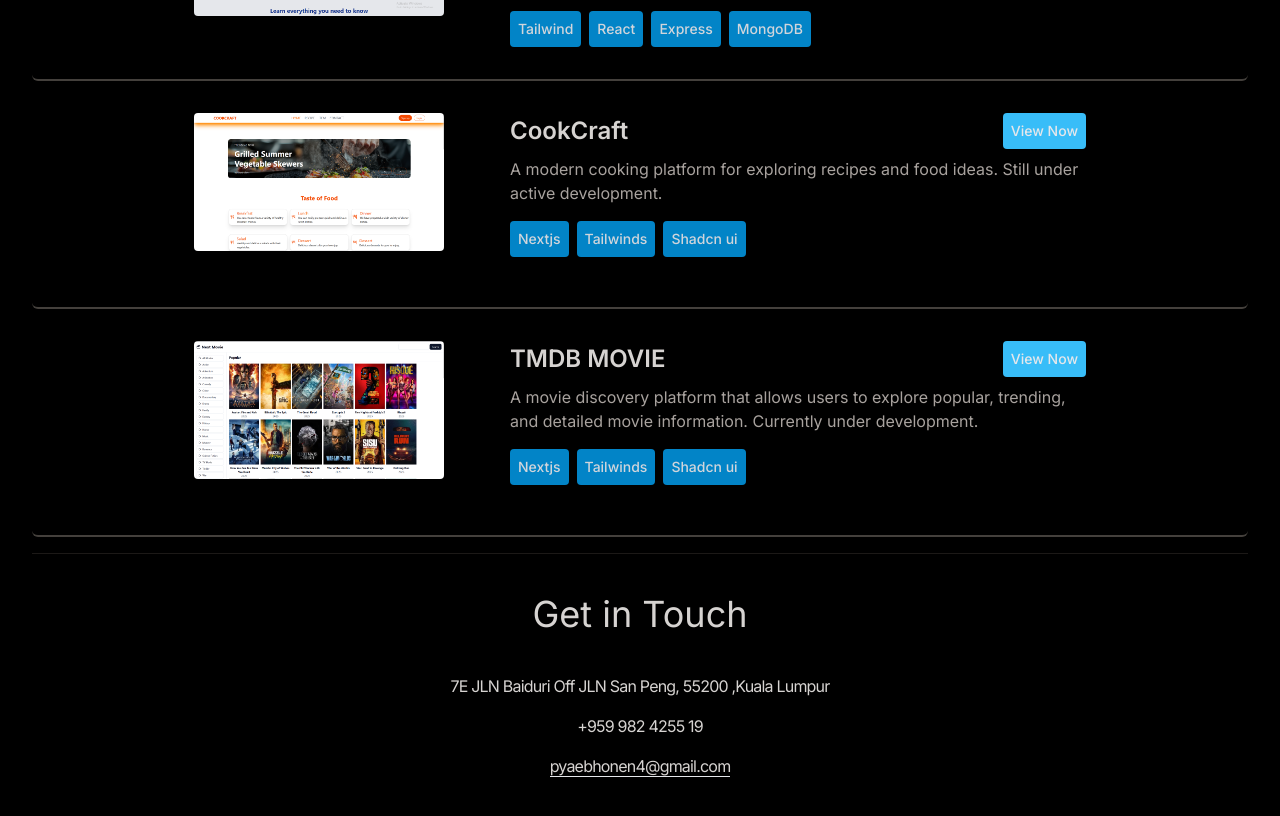
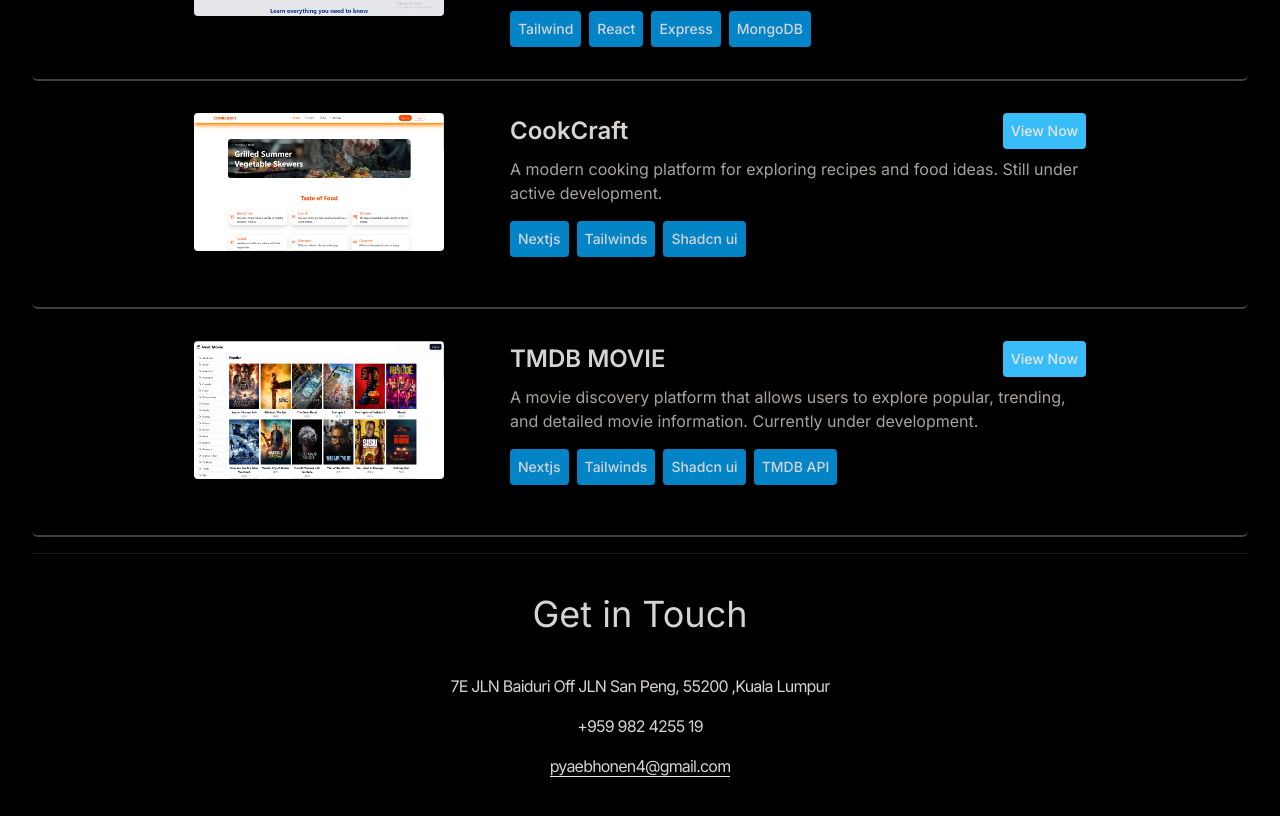
Before and after one commit to pyae-bhone-khant/MYProfile, a React (Vite) app: page / in a window 1280 px wide. Shown: the part 2041-2857 px from the top of the page. Built offline with nearby package versions, Linux system fonts and the light colour scheme.

Commit message:
I create new project

```diff
--- a/src/constants/index.js
+++ b/src/constants/index.js
@@ -4,9 +4,6 @@ import project6 from "../assets/projects/project6.png"
 import project7 from "../assets/projects/project7.png"
 import project8 from "../assets/projects/project8.png"
 import project9 from "../assets/projects/project9.png"
-
-
-
 
 export const HERO_CONTENT = `I am self-taught passionate full stack  developer with a strong sense of responsibility
 and organization.I am passionate about modern web
@@ -86,7 +83,7 @@ export const PROJECTS = [
     image: project9,
     description:
       "A movie discovery platform that allows users to explore popular, trending, and detailed movie information. Currently under development.",
-    technologies: ["Nextjs", "Tailwinds", "Shadcn ui", ],
+    technologies: ["Nextjs", "Tailwinds", "Shadcn ui" , "TMDB API", ],
     demo: "https://tmdb-movie-pi.vercel.app/",
   },
 
```
